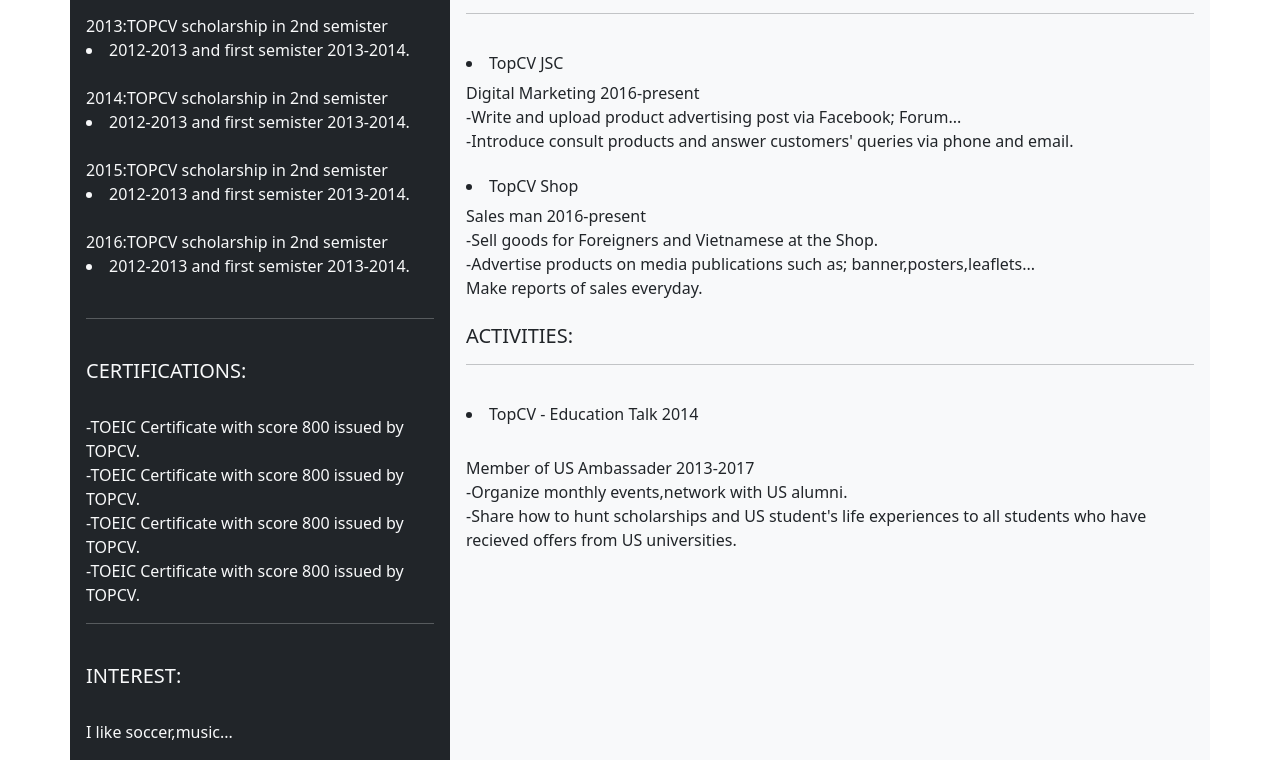
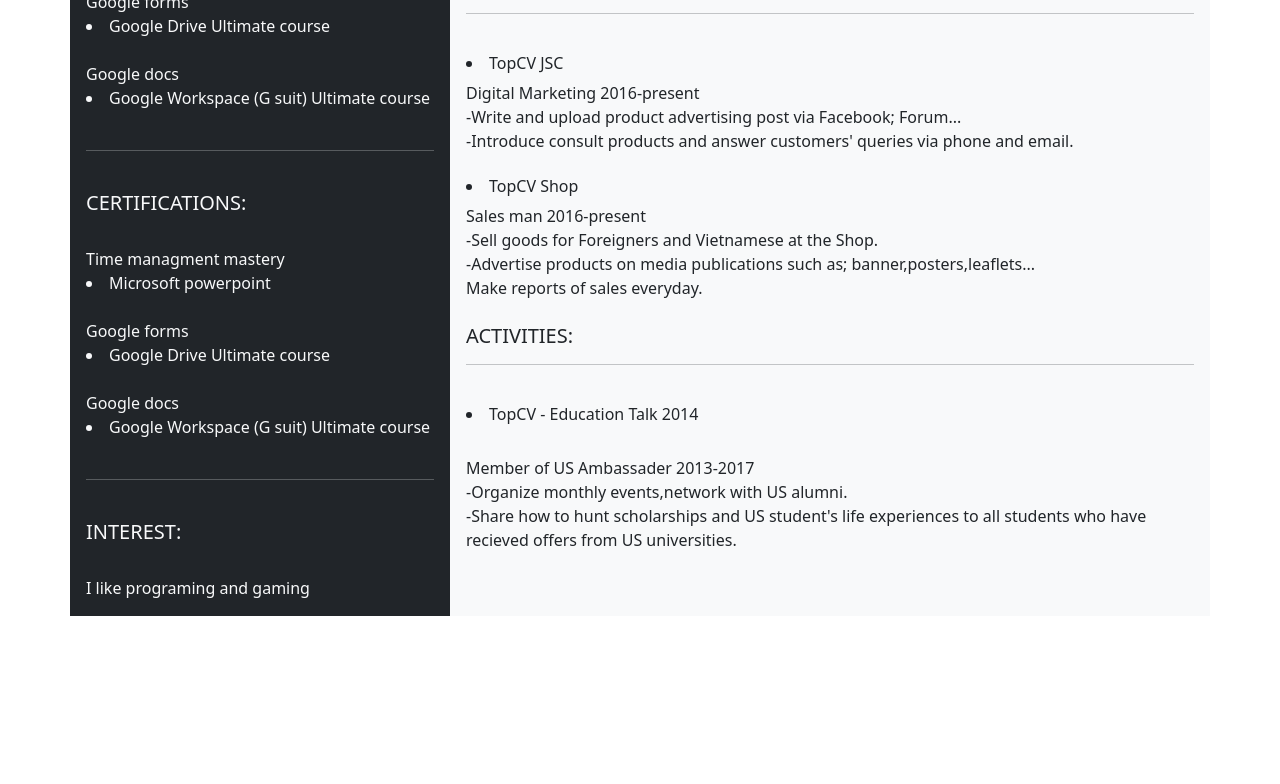
Before and after one commit to sahir-punjwani/sahir-punjwani.github.io, a plain HTML site: page index.html in a window 1280 px wide. Shown: the part 682-1466 px from the top of the page. After the commit the page ends 1322 px from the top, so only its background shows below. Drawn offline with nearby package versions, Linux system fonts and the light colour scheme.

```diff
--- a/index.html
+++ b/index.html
@@ -17,8 +17,8 @@
     <div class="row text-center bg-info">
 
             <div class="col-10 p-2">
-                <h1 class=>STEVEN TERRY</h1>
-                <h2 class=>Graphic Designer</h2>
+                <h1 class=>Sahir Jimmy</h1>
+                <h2 class=>Programer</h2>
             </div>
             <div class="col-2 p-2">
                 <img src="./img/s.jpeg" class="text-center d-block" style=width="100" height="100";>
@@ -32,44 +32,38 @@
         <div class="col-4 p-3 text-light bg-dark border-dark">
 
                 <i class="bi bi-person-fill"></i>  Male<br>
-                <i class="bi bi-gift-fill"></i>  May 19, 1992<br>
-                <i class="bi bi-telephone-fill"></i>  986-2323-3434<br>
-                <i class="bi bi-envelope-fill"></i>  Stephen@3223.com<br>
-                <i class="bi bi-globe"></i>  http://steven.info.me<br>
-                <i class="bi bi-geo-alt-fill"></i>  London , England<br>
+                <i class="bi bi-gift-fill"></i>  December 20, 2013<br>
+                <i class="bi bi-telephone-fill"></i>  -- <br>
+                <i class="bi bi-envelope-fill"></i>  sahir.punjwani@gmail.com<br>
+                <i class="bi bi-globe"></i> -- <br>
+                <i class="bi bi-geo-alt-fill"></i> Karachi , Pakistan <br>
 
                 <hr><br>
                 <h5>SKILLS:</h5>
                 <br>
                 <li>Computer</li>
                 -Word, Excel, PowerPoint<br>
-                -Word, Excel, PowerPoint<br>
+                 HTML, Ultimate microsoft, Microsoft 2016<br>
 
-                <br>
-                <li>Languages</li>
-                -English, Japanese, Chinese<br>
-                -English, Japanese, Chinese<br>
 
                 <hr><br>
                 <h5>AWARDS & HONORS:</h5>
                 <br>
-                2013:TOPCV scholarship in 2nd semister <br><li>2012-2013 and first semister 2013-2014.</li><br>
-                2014:TOPCV scholarship in 2nd semister <br><li>2012-2013 and first semister 2013-2014.</li><br>
-                2015:TOPCV scholarship in 2nd semister <br><li>2012-2013 and first semister 2013-2014.</li><br>
-                2016:TOPCV scholarship in 2nd semister <br><li>2012-2013 and first semister 2013-2014.</li><br>
+                 Time managment mastery<br><li>Microsoft powerpoint</li><br>
+                 Google forms<br><li>Google Drive Ultimate course</li><br>
+                 Google docs<br><li>Google Workspace (G suit) Ultimate course</li><br>
 
                 <hr><br>
                 <h5>CERTIFICATIONS:</h5>
                 <br>
-                -TOEIC Certificate with score 800 issued by TOPCV.<br>
-                -TOEIC Certificate with score 800 issued by TOPCV.<br>
-                -TOEIC Certificate with score 800 issued by TOPCV.<br>
-                -TOEIC Certificate with score 800 issued by TOPCV.<br>
+                Time managment mastery<br><li>Microsoft powerpoint</li><br>
+                 Google forms<br><li>Google Drive Ultimate course</li><br>
+                 Google docs<br><li>Google Workspace (G suit) Ultimate course</li><br>
 
                 <hr><br>
                 <h5>INTEREST:</h5>
                 <br>
-                I like soccer,music...
+                I like programing and gaming
 
         </div>
 
```
